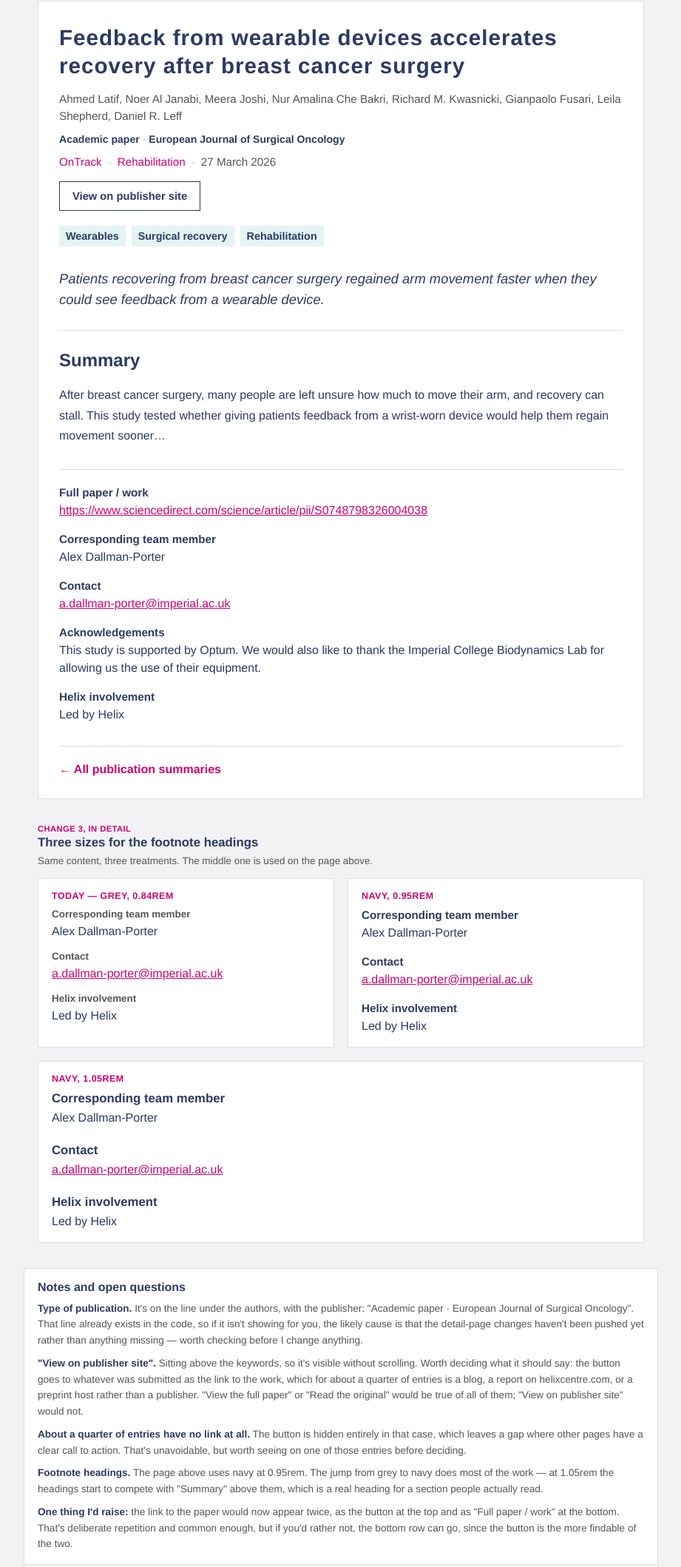
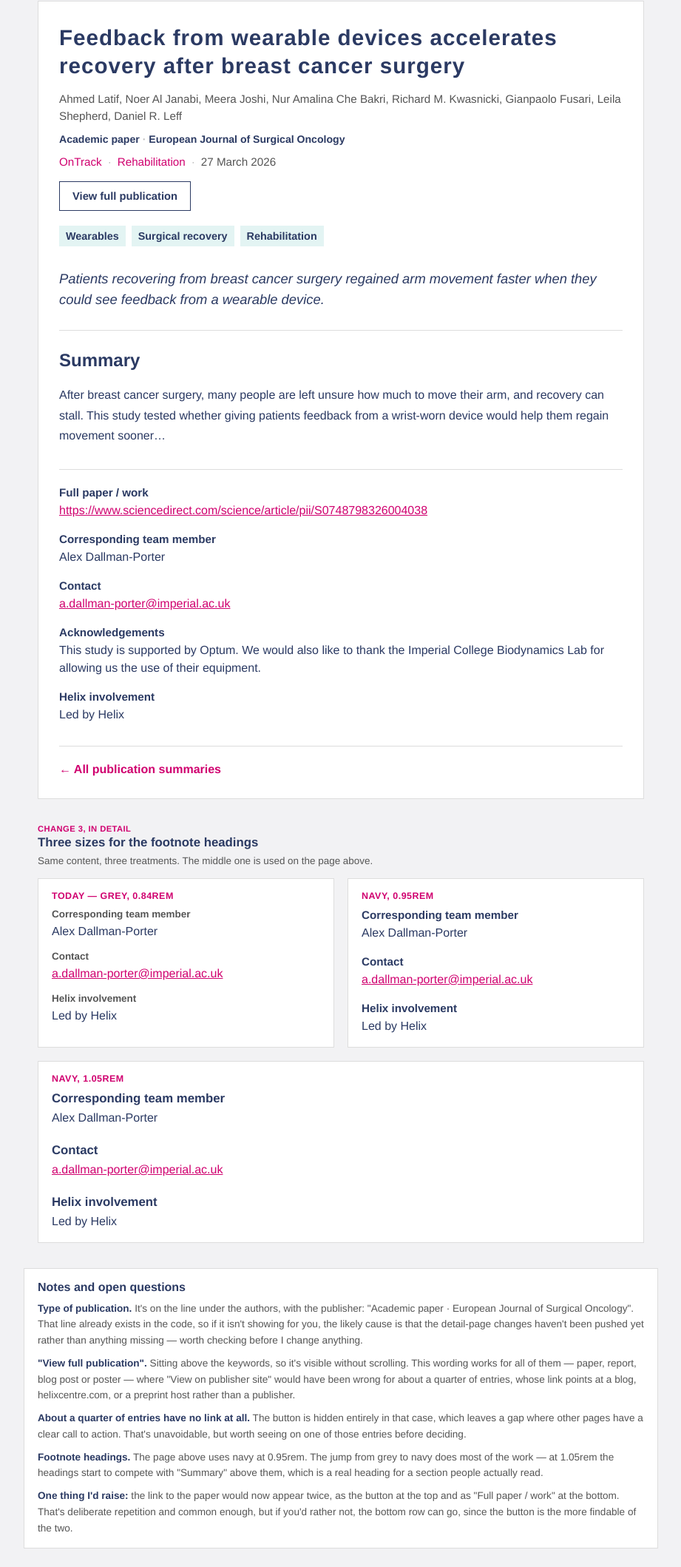
Before and after one commit to ImperialCollegeLondon/helix-display-site, a plain HTML site: page docs/detail-page-options.html in a window 1280 px wide. Shown: the part 209-2327 px from the top of the page at 74% size, without its empty margins (179-1100 px from the left). Drawn offline with Linux system fonts and the light colour scheme.

Commit message:
Label the detail-page button View full publication

```diff
--- a/docs/detail-page-options.html
+++ b/docs/detail-page-options.html
@@ -192,7 +192,7 @@
     </p>
 
     <!-- CHANGE 2: the link to the paper, at the top -->
-    <a class="entry-action" href="#">View on publisher site</a>
+    <a class="entry-action" href="#">View full publication</a>
 
     <div class="entry-keywords">
       <a class="keyword-chip" href="#">Wearables</a><a class="keyword-chip" href="#">Surgical recovery</a><a class="keyword-chip" href="#">Rehabilitation</a>
@@ -266,7 +266,7 @@
 <div class="verdict">
   <h2>Notes and open questions</h2>
   <p><b>Type of publication.</b> It's on the line under the authors, with the publisher: "Academic paper · European Journal of Surgical Oncology". That line already exists in the code, so if it isn't showing for you, the likely cause is that the detail-page changes haven't been pushed yet rather than anything missing — worth checking before I change anything.</p>
-  <p><b>"View on publisher site".</b> Sitting above the keywords, so it's visible without scrolling. Worth deciding what it should say: the button goes to whatever was submitted as the link to the work, which for about a quarter of entries is a blog, a report on helixcentre.com, or a preprint host rather than a publisher. "View the full paper" or "Read the original" would be true of all of them; "View on publisher site" would not.</p>
+  <p><b>"View full publication".</b> Sitting above the keywords, so it's visible without scrolling. This wording works for all of them — paper, report, blog post or poster — where "View on publisher site" would have been wrong for about a quarter of entries, whose link points at a blog, helixcentre.com, or a preprint host rather than a publisher.</p>
   <p><b>About a quarter of entries have no link at all.</b> The button is hidden entirely in that case, which leaves a gap where other pages have a clear call to action. That's unavoidable, but worth seeing on one of those entries before deciding.</p>
   <p><b>Footnote headings.</b> The page above uses navy at 0.95rem. The jump from grey to navy does most of the work — at 1.05rem the headings start to compete with "Summary" above them, which is a real heading for a section people actually read.</p>
   <p><b>One thing I'd raise:</b> the link to the paper would now appear twice, as the button at the top and as "Full paper / work" at the bottom. That's deliberate repetition and common enough, but if you'd rather not, the bottom row can go, since the button is the more findable of the two.</p>
```
